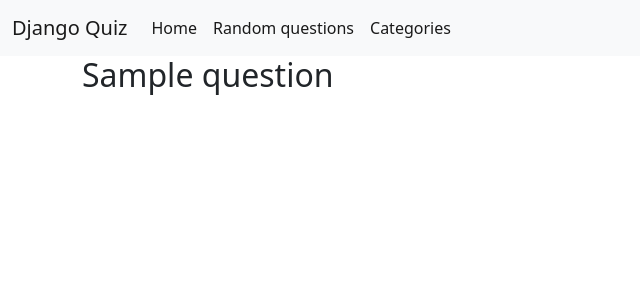
After one commit to AlexGCbn/django-quiz, a Django app: template questions/templates/random_question.html in a window 1280 px wide. The commit adds this page. Shown: the top 300 px of the page, without its empty margins (0-640 px from the left). Run offline with Django 4.2, Linux system fonts and the light colour scheme; the template is opened without the code that fills it: most values are stand-ins (such as "Sample title", 1, 10 or a date in 2020); data that the repository does not hold is empty.

Commit message:
Add base view for random questions and template

```diff
--- /dev/null
+++ b/questions/templates/random_question.html
@@ -0,0 +1,8 @@
+{% extends "base.html" %} {% block content %}
+
+<div class="container">
+  <h2>{{ question }}</h2>
+
+</div>
+
+{% endblock %}
--- a/questions/urls.py
+++ b/questions/urls.py
@@ -3,4 +3,5 @@ from . import views
 
 urlpatterns = [
     path('', views.HomeView.as_view(), name='home'),
+    path('random/', views.RandomQuestionsView.as_view(), name='random_question'),
 ]
--- a/templates/base.html
+++ b/templates/base.html
@@ -26,7 +26,7 @@
               <a class="nav-link active" aria-current="page" href="#">Home</a>
             </li>
             <li class="nav-item">
-              <a class="nav-link active" aria-current="page" href="#">Random questions</a>
+              <a class="nav-link active" aria-current="page" href="{% url 'random_question' %}">Random questions</a>
             </li>
             <li class="nav-item">
               <a class="nav-link active" aria-current="page" href="#">Categories</a>
```
Also changed, not shown: questions/views.py (+18 -0 lines), questions/forms.py (added).
